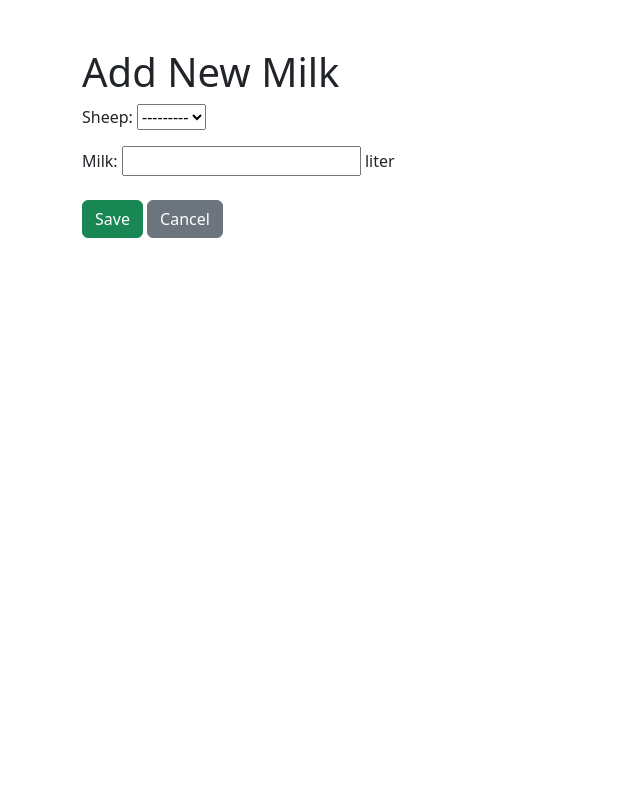
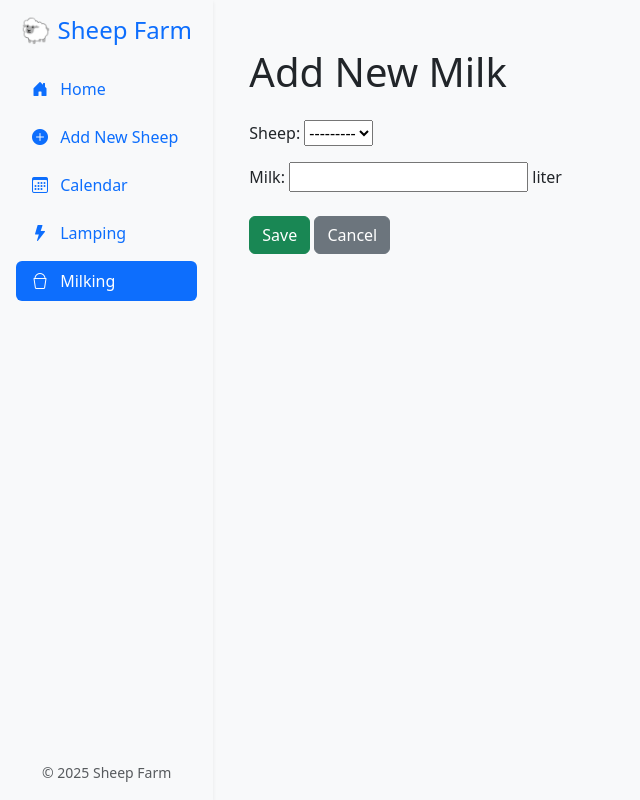
Before and after one commit to MariosMoullahou/sheep, a Django app: page /milking/ in a window 1280 px wide. Shown: the whole page, without its empty margins (0-640 px from the left). Run offline with Django 5.2, Linux system fonts and the light colour scheme; data that the repository does not hold is empty.

Commit message:
finished sidebar

```diff
--- /dev/null
+++ b/Documents/sheep/templates/base.html
@@ -0,0 +1,39 @@
+{% load static %}
+<!DOCTYPE html>
+<html lang="en">
+<head>
+    <meta charset="UTF-8">
+    <title>{% block title %}Sheep Farm{% endblock %}</title>
+
+    <!-- Bootstrap CSS -->
+    <link href="https://cdn.jsdelivr.net/npm/bootstrap@5.3.3/dist/css/bootstrap.min.css" rel="stylesheet">
+
+    <!-- Bootstrap Icons -->
+    <link rel="stylesheet" href="https://cdn.jsdelivr.net/npm/bootstrap-icons@1.11.3/font/bootstrap-icons.css">
+
+    {% block head %}{% endblock %}
+</head>
+
+<body class="bg-light">
+<div class="container-fluid">
+    <div class="row">
+        <!-- Sidebar -->
+        <div class="col-12 col-md-3 col-lg-2 p-0">
+            {% include 'sidebar.html' %}
+        </div>
+
+        <!-- Main content area -->
+        <main class="col-12 col-md-9 col-lg-10 p-4">
+            <div class="container py-4">
+                {% block page %}{% endblock %}
+            </div>
+        </main>
+    </div>
+</div>
+
+<!-- Bootstrap JS -->
+<script src="https://cdn.jsdelivr.net/npm/bootstrap@5.3.3/dist/js/bootstrap.bundle.min.js"></script>
+
+{% block scripts %}{% endblock %}
+</body>
+</html>
--- a/Documents/sheep/templates/milking.html
+++ b/Documents/sheep/templates/milking.html
@@ -1,19 +1,17 @@
-<!DOCTYPE html>
-<html lang="en">
-<head>
-    <meta charset="UTF-8">
-    <title>Add/Edit Milk</title>
-    <link href="https://cdn.jsdelivr.net/npm/bootstrap@5.3.2/dist/css/bootstrap.min.css" rel="stylesheet">
-</head>
-<body>
-<div class="container mt-5">
-    <h1>{% if form.instance.pk %}Edit{% else %}Add New{% endif %} Milk</h1>
+{% extends "base.html" %}
+{% load static %}
+
+{% block title %}
+{% if form.instance.pk %}Edit Milk{% else %}Add New Milk{% endif %}
+{% endblock %}
+
+{% block page %}
+<h1 class="mb-4">{% if form.instance.pk %}Edit{% else %}Add New{% endif %} Milk</h1>
+
 <form method="post">
     {% csrf_token %}
     {{ form.as_p }}
     <button type="submit" class="btn btn-success mt-2">Save</button>
     <a href="{% url 'homepage' %}" class="btn btn-secondary mt-2">Cancel</a>
 </form>
-</div>
-</body>
-</html>
+{% endblock %}
--- /dev/null
+++ b/Documents/sheep/templates/sidebar.html
@@ -0,0 +1,38 @@
+<!-- sidebar.html -->
+<nav class="bg-light vh-100 p-3 shadow-sm d-flex flex-column">
+    <h4 class="mb-4 text-center text-primary">🐑 Sheep Farm</h4>
+    <ul class="nav nav-pills flex-column gap-2">
+        <li class="nav-item">
+            <a class="nav-link {% if request.resolver_match.url_name == 'homepage' %}active{% endif %}"
+               href="{% url 'homepage' %}">
+                <i class="bi bi-house-door-fill me-2"></i> Home
+            </a>
+        </li>
+        <li class="nav-item">
+            <a class="nav-link {% if request.resolver_match.url_name == 'sheep_create' %}active{% endif %}"
+               href="{% url 'sheep_create' %}">
+                <i class="bi bi-plus-circle-fill me-2"></i> Add New Sheep
+            </a>
+        </li>
+        <li class="nav-item">
+            <a class="nav-link" href="#">
+                <i class="bi bi-calendar3 me-2"></i> Calendar
+            </a>
+        </li>
+        <li class="nav-item">
+            <a class="nav-link {% if request.resolver_match.url_name == 'lamping' %}active{% endif %}"
+               href="{% url 'lamping' %}">
+                <i class="bi bi-lightning-fill me-2"></i> Lamping
+            </a>
+        </li>
+        <li class="nav-item">
+            <a class="nav-link {% if request.resolver_match.url_name == 'milking' %}active{% endif %}"
+               href="{% url 'milking' %}">
+                <i class="bi bi-bucket me-2"></i> Milking
+            </a>
+        </li>
+    </ul>
+    <div class="mt-auto text-center">
+        <small class="text-muted">© 2025 Sheep Farm</small>
+    </div>
+</nav>
```
Also changed, not shown: Documents/sheep/templates/homepage.html (+8 -38 lines), Documents/sheep/templates/lamping.html (+8 -12 lines), Documents/sheep/templates/sheep_form.html (+9 -12 lines). Lines whose indentation alone changed are shown as unchanged.
